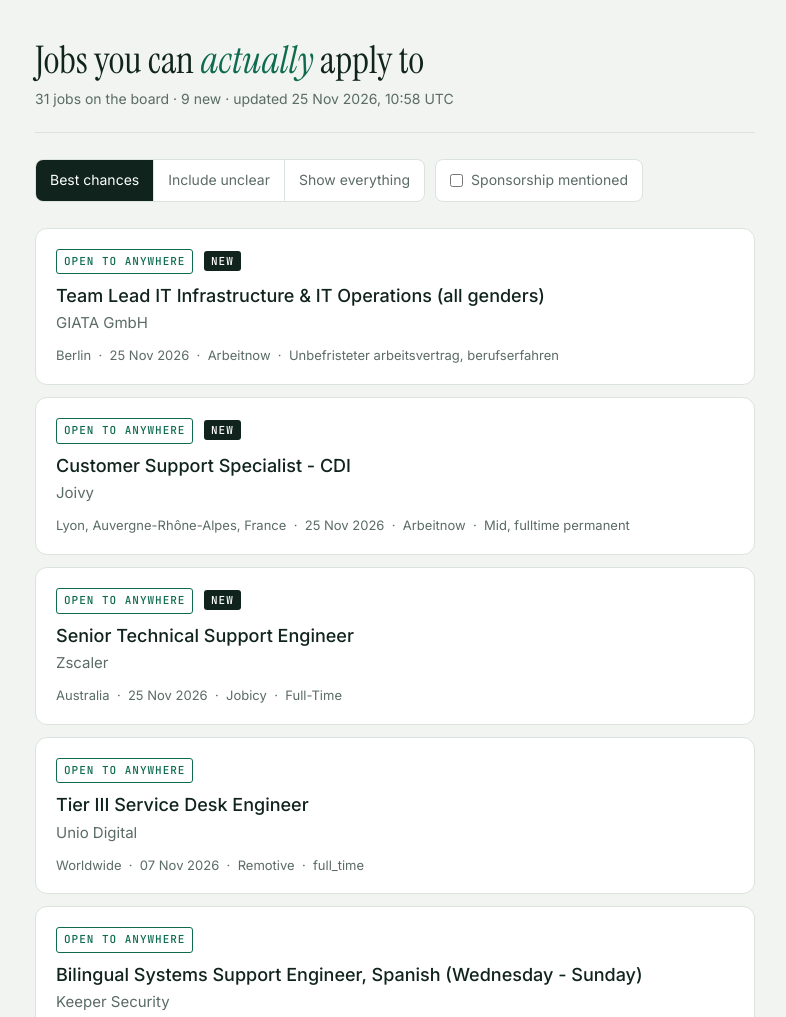
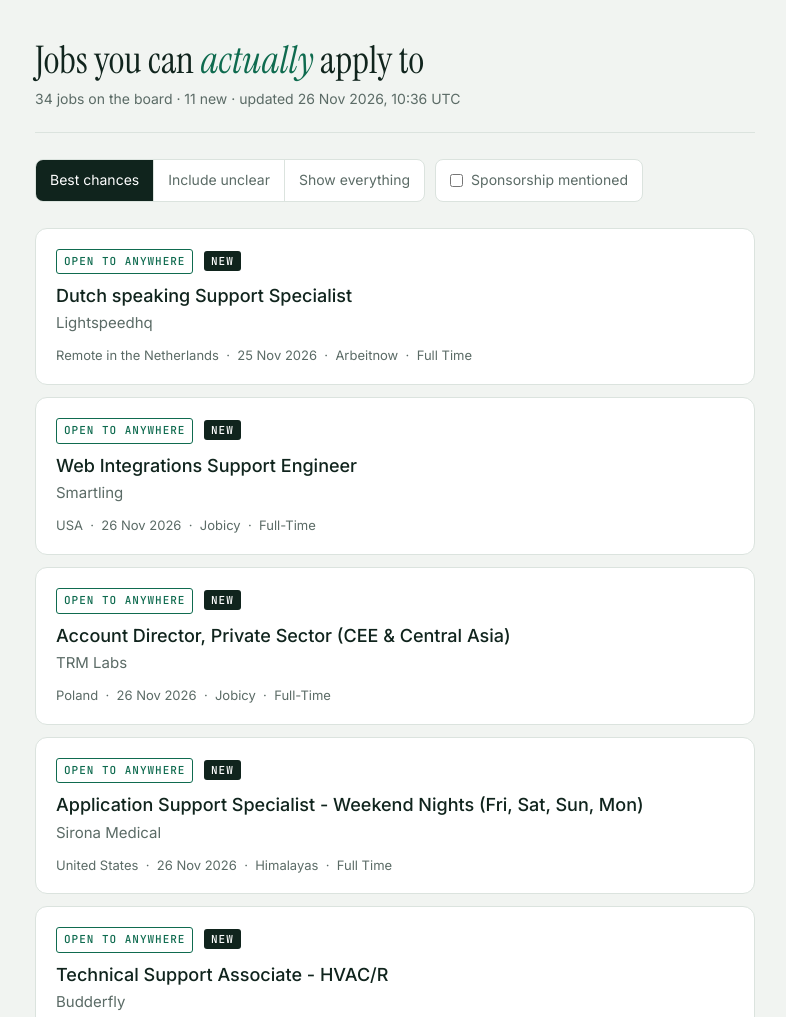
Before and after one commit to niloyansary64/job-radar, a plain HTML site: page index.html in a window 1280 px wide. Shown: the top 1017 px of the page, without its empty margins (245-1031 px from the left). Drawn offline with Linux system fonts and the light colour scheme.

Commit message:
Job board refresh

```diff
--- a/jobs.json
+++ b/jobs.json
@@ -1,47 +1,26 @@
 {
- "updated": "25 Nov 2026, 10:58 UTC",
- "total": 31,
- "new_count": 9,
+ "updated": "26 Nov 2026, 10:36 UTC",
+ "total": 34,
+ "new_count": 11,
  "source_log": [
-  "Remotive: 15 fetched",
+  "Remotive: 16 fetched",
   "RemoteOK: 100 fetched",
   "Arbeitnow: 300 fetched",
   "Jobicy: 50 fetched",
   "Himalayas: 20 fetched",
-  "We Work Remotely: 194 fetched",
+  "We Work Remotely: 206 fetched",
   "ReliefWeb: unavailable (HTTPError)"
  ],
  "jobs": [
   {
-   "title": "Team Lead IT Infrastructure & IT Operations (all genders)",
-   "company": "GIATA GmbH",
-   "location": "Berlin",
-   "url": "https://www.arbeitnow.com/jobs/companies/giata-gmbh/team-lead-it-infrastructure-it-operations-all-genders-berlin-300937",
-   "posted": "2026-11-25T06:31:23",
-   "employment": "Unbefristeter arbeitsvertrag, berufserfahren",
+   "title": "Dutch speaking Support Specialist",
+   "company": "Lightspeedhq",
+   "location": "Remote in the Netherlands",
+   "url": "https://www.arbeitnow.nl/jobs/companies/lightspeedhq/remote-dutch-speaking-support-specialist-217780",
+   "posted": "2026-11-25T21:40:15",
+   "employment": "Full Time",
    "source": "Arbeitnow",
-   "id": "2b05c5693ba9",
-   "verdict": "Open to anywhere",
-   "rank": 1,
-   "sponsors": false,
-   "matched_on": "it operations",
-   "age_days": 0,
-   "posted_human": "25 Nov 2026",
-   "why": [
-    "anywhere",
-    "work from anywhere"
-   ],
-   "is_new": true
-  },
-  {
-   "title": "Customer Support Specialist - CDI",
-   "company": "Joivy",
-   "location": "Lyon, Auvergne-Rh\u00f4ne-Alpes, France",
-   "url": "https://www.arbeitnow.fr/jobs/companies/joivy/customer-support-specialist-cdi-lyon-295392",
-   "posted": "2026-11-25T09:31:15",
-   "employment": "Mid, fulltime permanent",
-   "source": "Arbeitnow",
-   "id": "57b9da709614",
+   "id": "b76ebb21f9d3",
    "verdict": "Open to anywhere",
    "rank": 1,
    "sponsors": false,
@@ -49,25 +28,88 @@
    "age_days": 0,
    "posted_human": "25 Nov 2026",
    "why": [
+    "global",
+    "apac",
+    "emea"
+   ],
+   "is_new": true
+  },
+  {
+   "title": "Web Integrations Support Engineer",
+   "company": "Smartling",
+   "location": "USA",
+   "url": "https://jobicy.com/jobs/157187-web-integrations-support-engineer",
+   "posted": "2026-11-26T04:35:23+00:00",
+   "employment": "Full-Time",
+   "source": "Jobicy",
+   "id": "4fcf52b4f8a9",
+   "verdict": "Open to anywhere",
+   "rank": 1,
+   "sponsors": false,
+   "matched_on": "support engineer",
+   "age_days": 0,
+   "posted_human": "26 Nov 2026",
+   "why": [
     "global"
    ],
    "is_new": true
   },
   {
-   "title": "Senior Technical Support Engineer",
-   "company": "Zscaler",
-   "location": "Australia",
-   "url": "https://jobicy.com/jobs/156968-senior-technical-support-engineer",
-   "posted": "2026-11-25T03:25:26+00:00",
+   "title": "Account Director, Private Sector (CEE & Central Asia)",
+   "company": "TRM Labs",
+   "location": "Poland",
+   "url": "https://jobicy.com/jobs/157176-account-director-private-sector-cee-central-asia",
+   "posted": "2026-11-26T04:35:19+00:00",
    "employment": "Full-Time",
    "source": "Jobicy",
-   "id": "0c9bd3d100fd",
+   "id": "851e2c654496",
+   "verdict": "Open to anywhere",
+   "rank": 1,
+   "sponsors": false,
+   "matched_on": "entra",
+   "age_days": 0,
+   "posted_human": "26 Nov 2026",
+   "why": [
+    "worldwide",
+    "asia"
+   ],
+   "is_new": true
+  },
+  {
+   "title": "Application Support Specialist - Weekend Nights (Fri, Sat, Sun, Mon)",
+   "company": "Sirona Medical",
+   "location": "United States",
+   "url": "https://himalayas.app/companies/sirona-medical/jobs/application-support-specialist-weekend-nights-fri-sat-sun-mon?utm_source=api",
+   "posted": "2026-11-26T09:44:22",
+   "employment": "Full Time",
+   "source": "Himalayas",
+   "id": "abe793aaff24",
+   "verdict": "Open to anywhere",
+   "rank": 1,
+   "sponsors": false,
+   "matched_on": "support specialist",
+   "age_days": 0,
+   "posted_human": "26 Nov 2026",
+   "why": [
+    "anywhere"
+   ],
+   "is_new": true
+  },
+  {
+   "title": "Technical Support Associate - HVAC/R",
+   "company": "Budderfly",
+   "location": "United States",
+   "url": "https://himalayas.app/companies/budderfly/jobs/technical-support-associate-hvac-r?utm_source=api",
+   "posted": "2026-11-26T09:44:20",
+   "employment": "Full Time",
+   "source": "Himalayas",
+   "id": "715de0a56f38",
    "verdict": "Open to anywhere",
    "rank": 1,
    "sponsors": false,
    "matched_on": "technical support",
    "age_days": 0,
-   "posted_human": "25 Nov 2026",
+   "posted_human": "26 Nov 2026",
    "why": [
     "global"
    ],
@@ -86,12 +128,34 @@
    "rank": 1,
    "sponsors": false,
    "matched_on": "service desk",
-   "age_days": 18,
+   "age_days": 19,
    "posted_human": "07 Nov 2026",
    "why": [
     "worldwide"
    ],
    "is_new": false
+  },
+  {
+   "title": "Senior Systems Administrator",
+   "company": "MetaMask",
+   "location": "Anywhere in the World",
+   "url": "https://weworkremotely.com/remote-jobs/metamask-senior-systems-administrator",
+   "posted": "Wed, 25 Nov 2026 18:32:00 +0000",
+   "employment": "",
+   "source": "We Work Remotely",
+   "id": "a2aa8ad26105",
+   "verdict": "Open to anywhere",
+   "rank": 1,
+   "sponsors": false,
+   "matched_on": "systems administrator",
+   "age_days": null,
+   "posted_human": "Date not stated",
+   "why": [
+    "anywhere",
+    "global",
+    "emea"
+   ],
+   "is_new": true
   },
   {
    "title": "Bilingual Systems Support Engineer, Spanish (Wednesday - Sunday)",
@@ -217,6 +281,26 @@
    "is_new": false
   },
   {
+   "title": "Technical Support Engineer",
+   "company": "ZoomInfo Technologies LLC",
+   "location": "Anywhere in the World",
+   "url": "https://weworkremotely.com/remote-jobs/zoominfo-technologies-llc-technical-support-engineer",
+   "posted": "Thu, 26 Nov 2026 06:02:32 +0000",
+   "employment": "",
+   "source": "We Work Remotely",
+   "id": "a1dbfe81d908",
+   "verdict": "Open to anywhere",
+   "rank": 1,
+   "sponsors": false,
+   "matched_on": "technical support",
+   "age_days": null,
+   "posted_human": "Date not stated",
+   "why": [
+    "anywhere"
+   ],
+   "is_new": true
+  },
+  {
    "title": "Technical Support Engineer I",
    "company": "Tines",
    "location": "Anywhere in the World",
@@ -234,7 +318,7 @@
    "why": [
     "anywhere"
    ],
-   "is_new": true
+   "is_new": false
   },
   {
    "title": "Technical Support Specialist",
@@ -403,94 +487,76 @@
    "is_new": false
   },
   {
-   "title": "Formateur administrateur / administratrice Microsoft 365 (Office 365)",
-   "company": "MyConnecting",
-   "location": "Boulogne-Billancourt",
-   "url": "https://www.arbeitnow.fr/jobs/companies/myconnecting/formateur-administrateur-administratrice-microsoft-365-office-365-boulogne-billancourt-284810",
-   "posted": "2026-11-25T07:31:10",
-   "employment": "Freelance, professionnel / exp\u00e9riment\u00e9",
-   "source": "Arbeitnow",
-   "id": "400d029cafff",
+   "title": "Manager, Assigned Support Engineering (EMEA)",
+   "company": "GitLab",
+   "location": "UK",
+   "url": "https://jobicy.com/jobs/157218-manager-assigned-support-engineering-emea",
+   "posted": "2026-11-26T04:35:45+00:00",
+   "employment": "Full-Time",
+   "source": "Jobicy",
+   "id": "9a5d8d95360b",
    "verdict": "May include your region",
    "rank": 2,
    "sponsors": false,
-   "matched_on": "microsoft 365",
+   "matched_on": "support engineer",
    "age_days": 0,
-   "posted_human": "25 Nov 2026",
+   "posted_human": "26 Nov 2026",
    "why": [
-    "apac"
+    "emea"
    ],
    "is_new": true
   },
   {
-   "title": "Microsoft 365 & Security Engineer (m/w/d)",
-   "company": "eAces GmbH",
-   "location": "Hanover",
-   "url": "https://www.arbeitnow.com/jobs/companies/eaces-gmbh/microsoft-365-security-engineer-hanover-113228",
-   "posted": "2026-11-25T10:00:56",
+   "title": "Senior IT Operations & Cloud Engineer (m/w/d)",
+   "company": "Reos GmbH",
+   "location": "Hamburg",
+   "url": "https://www.arbeitnow.com/jobs/companies/reos-gmbh/senior-it-operations-cloud-engineer-hamburg-457883",
+   "posted": "2026-11-26T07:00:44",
    "employment": "Unbefristeter arbeitsvertrag, berufserfahren",
    "source": "Arbeitnow",
-   "id": "f6a43db71819",
+   "id": "68a72fdd5264",
    "verdict": "Location unclear",
    "rank": 3,
    "sponsors": false,
-   "matched_on": "microsoft 365",
+   "matched_on": "it operations",
    "age_days": 0,
-   "posted_human": "25 Nov 2026",
+   "posted_human": "26 Nov 2026",
    "why": [],
    "is_new": true
   },
   {
-   "title": "Junior IT-Systemadministrator (m/w/d) \u2013 Microsoft 365 & IT-Support",
-   "company": "Prokuras Beteiligungs GmbH",
-   "location": "Hamburg",
-   "url": "https://www.arbeitnow.com/jobs/companies/prokuras-beteiligungs-gmbh/junior-it-systemadministrator-microsoft-365-it-support-hamburg-233733",
-   "posted": "2026-11-25T09:30:57",
-   "employment": "Unbefristeter arbeitsvertrag, berufseinstieg",
+   "title": "Public Sector Lead, Central & Local Government",
+   "company": "scaleai",
+   "location": "London",
+   "url": "https://www.arbeitnow.co.uk/jobs/companies/scaleai/public-sector-lead-central-local-government-london-186086",
+   "posted": "2026-11-26T03:55:26",
+   "employment": "",
    "source": "Arbeitnow",
-   "id": "5b2a0900bde0",
+   "id": "9d4bf9b116e4",
    "verdict": "Location unclear",
    "rank": 3,
    "sponsors": false,
-   "matched_on": "microsoft 365",
+   "matched_on": "entra",
    "age_days": 0,
-   "posted_human": "25 Nov 2026",
+   "posted_human": "26 Nov 2026",
    "why": [],
    "is_new": true
   },
   {
-   "title": "IT Service Coordinator / IT Supporter (m/w/d) (16035 / Contract-to-Hire)",
-   "company": "IQ Plus AG",
-   "location": "Basel",
-   "url": "https://www.arbeitnow.ch/jobs/companies/iq-plus-ag/it-service-coordinator-it-supporter-16035-contract-to-hire-basel-416618",
-   "posted": "2026-11-24T12:00:46",
-   "employment": "Selbstst\u00e4ndiger / freelancer, freelance, berufserfahren",
+   "title": "ERP Support Specialist (50%) (m/w/d)",
+   "company": "unisite ag",
+   "location": "Aesch",
+   "url": "https://www.arbeitnow.ch/jobs/companies/unisite-ag/erp-support-specialist-50-aesch-317319",
+   "posted": "2026-11-25T18:00:54",
+   "employment": "Nebent\u00e4tigkeit, side, berufserfahren",
    "source": "Arbeitnow",
-   "id": "0e5590204400",
+   "id": "20daeb669e9c",
    "verdict": "Location unclear",
    "rank": 3,
    "sponsors": false,
-   "matched_on": "it support",
+   "matched_on": "support specialist",
    "age_days": 0,
-   "posted_human": "24 Nov 2026",
-   "why": [],
-   "is_new": true
-  },
-  {
-   "title": "Senior Microsoft 365 Copilot & Purview Consultant",
-   "company": "Interstellar",
-   "location": "Odijk, Utrecht, Nederland",
-   "url": "https://www.arbeitnow.nl/jobs/companies/interstellar/senior-microsoft-365-copilot-purview-consultant-odijk-65459",
-   "posted": "2026-11-24T12:31:29",
-   "employment": "Experienced, fulltime permanent",
-   "source": "Arbeitnow",
-   "id": "900953d1cd5a",
-   "verdict": "Location unclear",
-   "rank": 3,
-   "sponsors": false,
-   "matched_on": "microsoft 365",
-   "age_days": 0,
-   "posted_human": "24 Nov 2026",
+   "posted_human": "25 Nov 2026",
    "why": [],
    "is_new": true
   },
@@ -512,7 +578,7 @@
    "why": [
     "usa only"
    ],
-   "is_new": true
+   "is_new": false
   },
   {
    "title": "IT Help Desk Agent - Entry Level",
```
Also changed, not shown: digest.html (+1 -1 lines).
